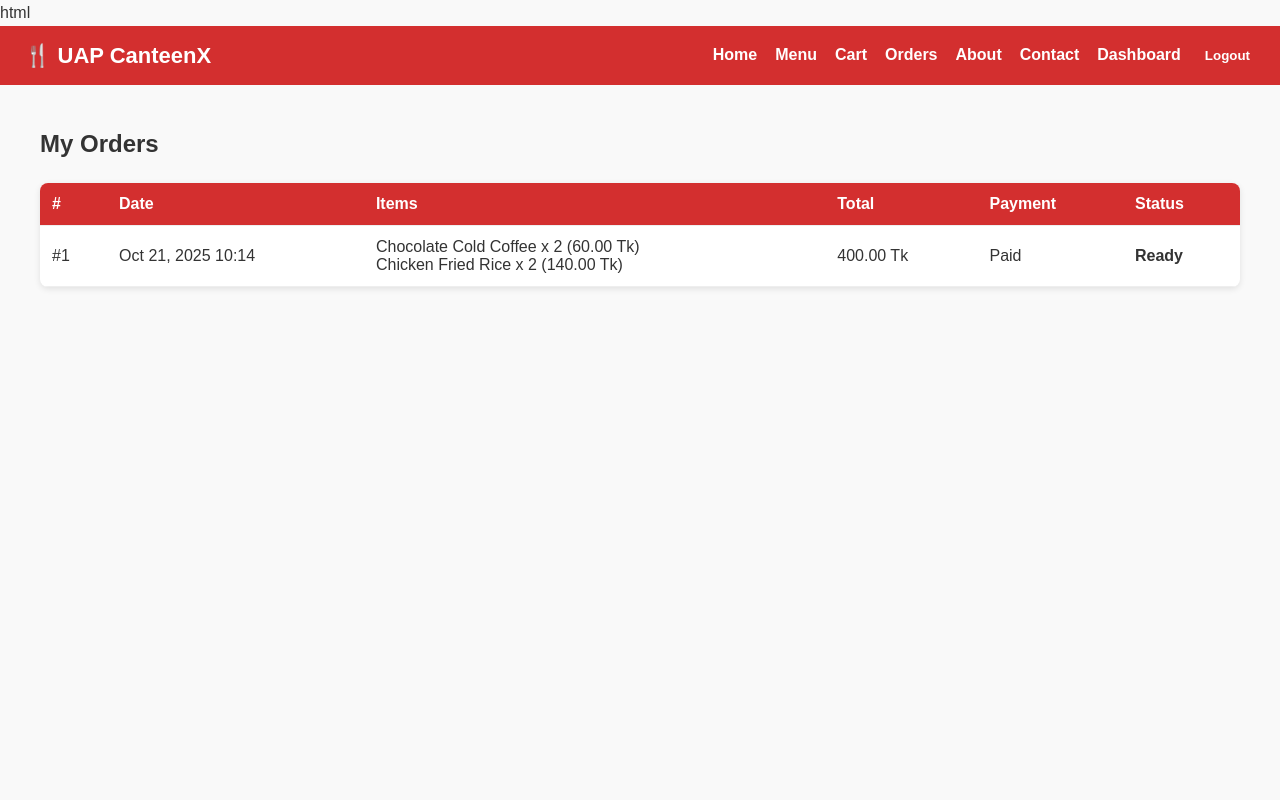
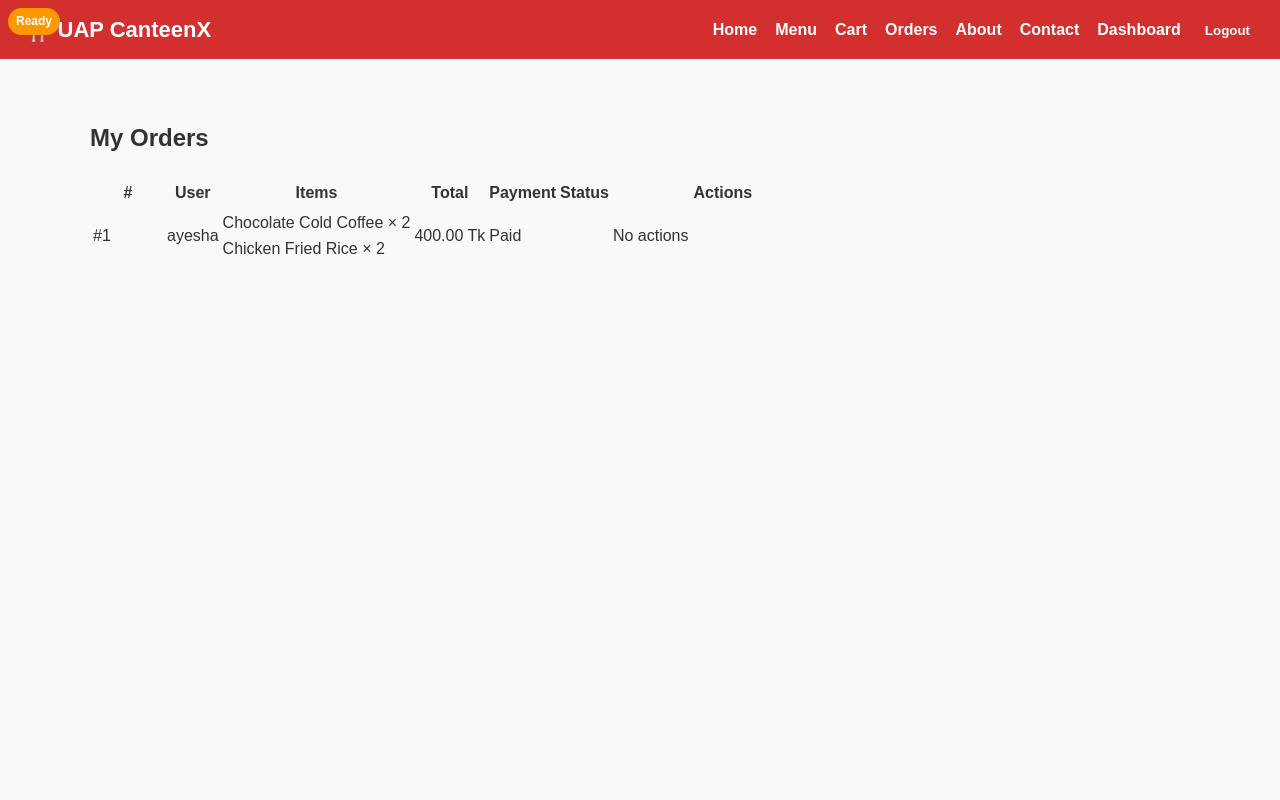
Before and after one commit to ayesha-ahona/Django-Canteen-Management-System, a Django app: page /orders/ in a window 1280 px wide. Run offline with Django 5.2, Linux system fonts and the light colour scheme; a user stored in the database is signed in; data comes from the database, SQL or seed files in the repository; both versions use the stored data as it was after the commit.

Commit message:
Add smart order cancellation

```diff
--- a/my_canteen/templates/my_canteen/orders.html
+++ b/my_canteen/templates/my_canteen/orders.html
@@ -1,27 +1,90 @@
-html
 {% extends "my_canteen/base.html" %}
+{% load static %}
+
 {% block content %}
-<h2>My Orders</h2>
+<div class="container" style="max-width:1100px;">
+  <h2 class="mb-3">
+    {% if profile.role in "vendor admin" %}
+      All Orders
+    {% elif profile.role == "staff" %}
+      Kitchen Queue
+    {% else %}
+      My Orders
+    {% endif %}
+  </h2>
 
-<table class="orders-table">
+  {% if orders %}
+  <div class="table-responsive">
+    <table class="table table-bordered align-middle">
+      <thead class="table-dark">
         <tr>
-    <th>#</th><th>Date</th><th>Items</th><th>Total</th><th>Payment</th><th>Status</th>
+          <th style="width:70px;">#</th>
+          <th>User</th>
+          <th>Items</th>
+          <th>Total</th>
+          <th>Payment</th>
+          <th>Status</th>
+          <th style="width:220px;">Actions</th>
         </tr>
+      </thead>
+      <tbody>
       {% for order in orders %}
         <tr>
           <td>#{{ order.id }}</td>
-    <td>{{ order.created_at|date:"M d, Y H:i" }}</td>
+          <td>{{ order.user.username }}</td>
           <td>
             {% for oi in order.orderitem_set.all %}
-        {{ oi.item.name }} x {{ oi.quantity }} ({{ oi.unit_price }} Tk) <br>
+              {{ oi.item.name }} × {{ oi.quantity }}{% if not forloop.last %}<br>{% endif %}
             {% endfor %}
           </td>
           <td>{{ order.total_price }} Tk</td>
           <td>{{ order.payment_status|capfirst }}</td>
-    <td class="status {{ order.status }}">{{ order.status }}</td>
+          <td>
+            {% if order.status == "completed" %}
+              <span class="badge bg-success">Completed</span>
+            {% elif order.status == "cancelled" %}
+              <span class="badge bg-secondary">Cancelled</span>
+            {% elif order.status == "ready" %}
+              <span class="badge bg-info text-dark">Ready</span>
+            {% elif order.status == "preparing" %}
+              <span class="badge bg-warning text-dark">Preparing</span>
+            {% elif order.status == "accepted" %}
+              <span class="badge bg-primary">Accepted</span>
+            {% else %}
+              <span class="badge bg-dark">Pending</span>
+            {% endif %}
+          </td>
+          <td>
+            {# ---- Vendor/Admin management actions (তোমার আগের মত থাকুক) ---- #}
+            {% if profile.role in "vendor admin" %}
+              <a class="btn btn-sm btn-outline-primary mb-1" href="{% url 'order_accept' order.id %}">Accept</a>
+              <a class="btn btn-sm btn-outline-warning mb-1" href="{% url 'order_preparing' order.id %}">Preparing</a>
+              <a class="btn btn-sm btn-outline-info mb-1"    href="{% url 'order_ready' order.id %}">Ready</a>
+              <a class="btn btn-sm btn-outline-secondary mb-1" href="{% url 'order_delivered' order.id %}">Delivered</a>
+              <a class="btn btn-sm btn-outline-success mb-1"  href="{% url 'order_mark_paid' order.id %}">Mark Paid</a>
+              <a class="btn btn-sm btn-danger mb-1"            href="{% url 'order_cancel' order.id %}"
+                 onclick="return confirm('Cancel this order?');">Cancel</a>
+              <a class="btn btn-sm btn-success mb-1"           href="{% url 'order_completed' order.id %}">Complete</a>
+            {% else %}
+              {# ---- End-user Smart Cancel: preparing-এর আগ পর্যন্ত ---- #}
+              {% if order.id in cancelable_ids %}
+                <a class="btn btn-sm btn-outline-danger"
+                   href="{% url 'user_order_cancel' order.id %}"
+                   onclick="return confirm('Cancel this order?');">
+                   Cancel
+                </a>
+              {% else %}
+                <span class="text-muted">No actions</span>
+              {% endif %}
+            {% endif %}
+          </td>
         </tr>
-  {% empty %}
-  <tr><td colspan="6">No orders yet.</td></tr>
       {% endfor %}
+      </tbody>
     </table>
+  </div>
+  {% else %}
+    <p class="text-muted">No orders found.</p>
+  {% endif %}
+</div>
 {% endblock %}
--- a/my_canteen/views.py
+++ b/my_canteen/views.py
@@ -20,7 +20,7 @@ from .models import MenuItem, UserProfile, Order, OrderItem, Review, Payment
 from .forms import CustomSignupForm, ReviewForm, CheckoutPaymentForm
 
 
-# ----------- Helpers -----------
+# ---------- Helpers ----------
 def get_role(user):
     """UserProfile না থাকলে guest রিটার্ন করবে"""
     try:
@@ -31,7 +31,7 @@ def get_role(user):
 
 def get_effective_role(real_role: str) -> str:
     """
-    UI/হেডিং-এ real_role দেখাবো, কিন্তু ক্ষমতা/ডেটা 'effective_role' দিয়ে।
+    UI/হেডিং-এ real_role দেখাবো, কিন্তু ক্ষমতা/ডেটা effective_role দিয়ে।
     - admin -> vendor ক্ষমতা
     - vendor -> admin ক্ষমতা
     - অন্যরা (student/faculty/staff/guest) -> আগের মতই
@@ -44,17 +44,30 @@ def get_effective_role(real_role: str) -> str:
 
 
 def require_roles(user, allowed):
-    """সহজ পারমিশন চেক (এই প্রজেক্টে বেশিরভাগ জায়গায় admin & vendor উভয়েই allowed)"""
+    """সহজ পারমিশন চেক"""
     return get_role(user) in allowed
 
 
-# ----------- Home -----------
+def can_user_cancel(order, user) -> bool:
+    """
+    End-user smart cancel:
+    student/faculty/guest নিজের অর্ডার preparing-এর আগ পর্যন্ত (pending/accepted) ক্যানসেল করতে পারবে।
+    """
+    role = get_role(user)
+    if role not in {"student", "faculty", "guest"}:
+        return False
+    if order.user_id != user.id:
+        return False
+    return order.status in {"pending", "accepted"}
+
+
+# ---------- Home ----------
 def home(request):
     popular_items = MenuItem.objects.filter(is_popular=True, is_active=True)[:6]
     return render(request, "my_canteen/home.html", {"popular_items": popular_items})
 
 
-# ----------- Menu -----------
+# ---------- Menu ----------
 def menu_page(request):
     query = request.GET.get("q")
     min_price = request.GET.get("min_price")
@@ -72,7 +85,7 @@ def menu_page(request):
     return render(request, "my_canteen/menu.html", {"items": items})
 
 
-# ----------- Item Detail + Reviews -----------
+# ---------- Item Detail + Reviews ----------
 def item_detail(request, item_id):
     item = get_object_or_404(MenuItem, id=item_id, is_active=True)
 
@@ -167,7 +180,7 @@ def delete_review(request, item_id):
     return HttpResponseForbidden("Invalid request")
 
 
-# ----------- Cart -----------
+# ---------- Cart ----------
 @login_required
 def add_to_cart(request, item_id):
     cart = request.session.get("cart", {})
@@ -247,7 +260,7 @@ def view_cart(request):
     return render(request, "my_canteen/cart.html", {"items": items, "total": total})
 
 
-# ----------- Checkout + Payment -----------
+# ---------- Checkout + Payment ----------
 @login_required
 def checkout(request):
     cart = request.session.get("cart", {})
@@ -255,7 +268,6 @@ def checkout(request):
         messages.error(request, "Your cart is empty!")
         return redirect("menu")
 
-    # total & validate stock
     total = 0
     cart_items = []
     for item_id, qty in cart.items():
@@ -281,7 +293,6 @@ def checkout(request):
                 payment_method=method,
             )
 
-            # create order items & reduce stock
             for item_id, qty in cart.items():
                 item = get_object_or_404(MenuItem, id=item_id)
                 item.stock -= qty
@@ -308,7 +319,6 @@ def checkout(request):
                 return redirect("payment_success")
 
             elif method == "mock_card":
-                # demo success
                 payment.status = "paid"
                 payment.paid_at = timezone.now()
                 payment.transaction_id = f"MOCK-{order.id}-{int(timezone.now().timestamp())}"
@@ -319,7 +329,6 @@ def checkout(request):
                 messages.success(request, f"Payment successful! Order #{order.id}")
                 return redirect("payment_success")
 
-            # (Stripe/SSLCommerz) – redirect to gateway
             request.session["cart"] = {}
             return redirect("payment_start", order_id=order.id)
     else:
@@ -404,7 +413,7 @@ def order_status_api(request, order_id):
     return JsonResponse(data)
 
 
-# ----------- Orders list page -----------
+# ---------- Orders list page ----------
 @login_required
 def orders_page(request):
     profile = UserProfile.objects.select_related("user").get(user=request.user)
@@ -419,10 +428,17 @@ def orders_page(request):
     else:
         orders = Order.objects.filter(user=request.user).order_by("-created_at")
 
-    return render(request, "my_canteen/orders.html", {"orders": orders, "profile": profile})
+    # smart cancel: যে অর্ডারগুলো end-user ক্যানসেল করতে পারবে
+    cancelable_ids = {o.id for o in orders if can_user_cancel(o, request.user)}
+
+    return render(
+        request,
+        "my_canteen/orders.html",
+        {"orders": orders, "profile": profile, "cancelable_ids": cancelable_ids},
+    )
 
 
-# ----------- Static pages + anchor redirects -----------
+# ---------- Static pages + anchor redirects ----------
 def about_page(request):
     return render(request, "my_canteen/about.html")
 
@@ -439,7 +455,7 @@ def contact_anchor(request):
     return HttpResponseRedirect(f"{reverse('home')}#contact")
 
 
-# ----------- Signup -----------
+# ---------- Signup ----------
 def signup_page(request):
     if request.method == "POST":
         form = CustomSignupForm(request.POST)
@@ -461,7 +477,9 @@ def signup_page(request):
             profile.phone = phone
             profile.save()
 
-            messages.success(request, f"Account created successfully as {profile.role}! Please login.")
+            messages.success(
+                request, f"Account created successfully as {profile.role}! Please login."
+            )
             return redirect("login")
     else:
         form = CustomSignupForm()
@@ -469,9 +487,7 @@ def signup_page(request):
     return render(request, "my_canteen/signup.html", {"form": form})
 
 
-# ----------- Dashboard (Swap logic) -----------
-# views.py
-
+# ---------- Dashboard (admin <-> vendor swap) ----------
 @login_required
 def dashboard(request):
     """
@@ -480,10 +496,10 @@ def dashboard(request):
     """
     profile = UserProfile.objects.select_related("user").get(user=request.user)
 
-    real_role = profile.role                         # আসল রোল (UI-তে দেখাবো)
-    effective_role = get_effective_role(real_role)   # swap করা রোল (কনটেন্ট/ডেটা)
+    real_role = profile.role
+    effective_role = get_effective_role(real_role)
 
-    # --- ডেটা লোডিং effective_role দিয়ে ---
+    # ডেটা লোডিং effective_role দিয়ে
     if effective_role in ["admin", "vendor"]:
         orders = Order.objects.all().order_by("-created_at")
         items = MenuItem.objects.all()
@@ -496,7 +512,7 @@ def dashboard(request):
         orders = Order.objects.filter(user=request.user).order_by("-created_at")
         items = None
 
-    # --- হেডিং/লেবেল real_role দিয়ে ---
+    # হেডিং real_role দিয়ে (UI)
     title_map = {
         "admin": "🛠️ Admin Dashboard",
         "vendor": "🏪 Vendor Dashboard",
@@ -507,23 +523,21 @@ def dashboard(request):
     }
     dashboard_title = title_map.get(real_role, "Dashboard")
 
-    # 🔁 **কনটেন্ট টেমপ্লেট** effective_role দিয়ে নির্বাচন (এটাই swap)
-    # Admin দেখবে vendor.html, Vendor দেখবে admin.html
+    # কনটেন্ট টেমপ্লেট effective_role দিয়ে নির্বাচন (swap)
     template_name = f"my_canteen/dashboard/{effective_role}.html"
 
     ctx = {
         "profile": profile,
         "orders": orders,
         "items": items,
-        "real_role": real_role,           # চাইলে টেমপ্লেটে দরকার হলে ব্যবহার করবে
+        "real_role": real_role,
         "effective_role": effective_role,
         "dashboard_title": dashboard_title,
     }
     return render(request, template_name, ctx)
 
 
-
-# ----------- (optional) Vendor-only view (use UI route) -----------
+# ---------- Optional vendor-only view (unused) ----------
 @login_required
 def vendor_dashboard(request):
     if get_role(request.user) != "vendor":
@@ -532,7 +546,7 @@ def vendor_dashboard(request):
     return render(request, "my_canteen/dashboard/superadmin.html")
 
 
-# ----------- Profile / Settings -----------
+# ---------- Profile / Settings ----------
 @login_required
 def profile_page(request):
     profile = UserProfile.objects.get(user=request.user)
@@ -554,7 +568,7 @@ def settings_page(request):
     return render(request, "my_canteen/settings.html", {"profile": profile})
 
 
-# ----------- Order lifecycle (admin & vendor উভয়েই allowed) -----------
+# ---------- Order lifecycle (vendor & admin) ----------
 @login_required
 def order_accept(request, order_id):
     if not require_roles(request.user, ["vendor", "admin"]):
@@ -640,3 +654,28 @@ def order_mark_paid(request, order_id):
     order.save()
     messages.success(request, f"Order #{order.id} marked as PAID.")
     return redirect("dashboard")
+
+
+# ---------- End-user Smart Cancel ----------
+@login_required
+def user_order_cancel(request, order_id):
+    """
+    End-user (student/faculty/guest) নিজের অর্ডার preparing-এর আগ পর্যন্ত
+    ক্যানসেল করতে পারবে। ক্যানসেল হলে স্টক রিস্টোর করা হবে।
+    """
+    order = get_object_or_404(Order, id=order_id, user=request.user)
+
+    if not can_user_cancel(order, request.user):
+        messages.error(request, "Sorry, you can no longer cancel this order.")
+        return redirect("orders")
+
+    # স্টক ফেরত দাও
+    for oi in OrderItem.objects.filter(order=order).select_related("item"):
+        oi.item.stock += oi.quantity
+        oi.item.save(update_fields=["stock"])
+
+    order.status = "cancelled"
+    order.save(update_fields=["status"])
+
+    messages.success(request, f"Order #{order.id} cancelled successfully.")
+    return redirect("orders")
--- a/mysite/urls.py
+++ b/mysite/urls.py
@@ -70,6 +70,9 @@ urlpatterns = [
     # Vendor Dashboard (superadmin → vendor)
     path('dashboard/vendor/', views.vendor_dashboard, name='vendor_dashboard'),
     path('dashboard/superadmin/', lambda r: redirect('vendor_dashboard'), name='superadmin_legacy'),
+
+    #user order cancel
+    path('orders/<int:order_id>/user-cancel/', views.user_order_cancel, name='user_order_cancel'),
 ]
 
 if settings.DEBUG:
```
Also changed, not shown: db.sqlite3. Lines whose indentation alone changed are shown as unchanged.
